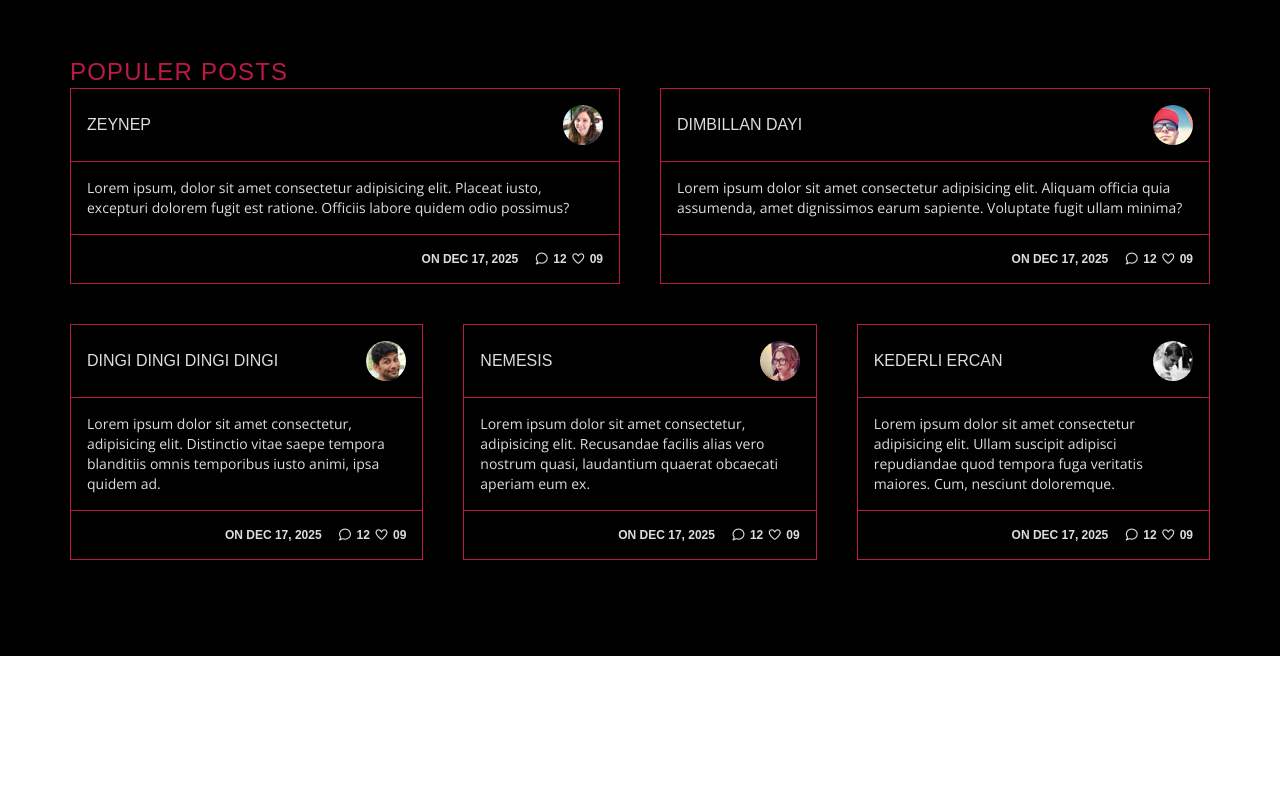
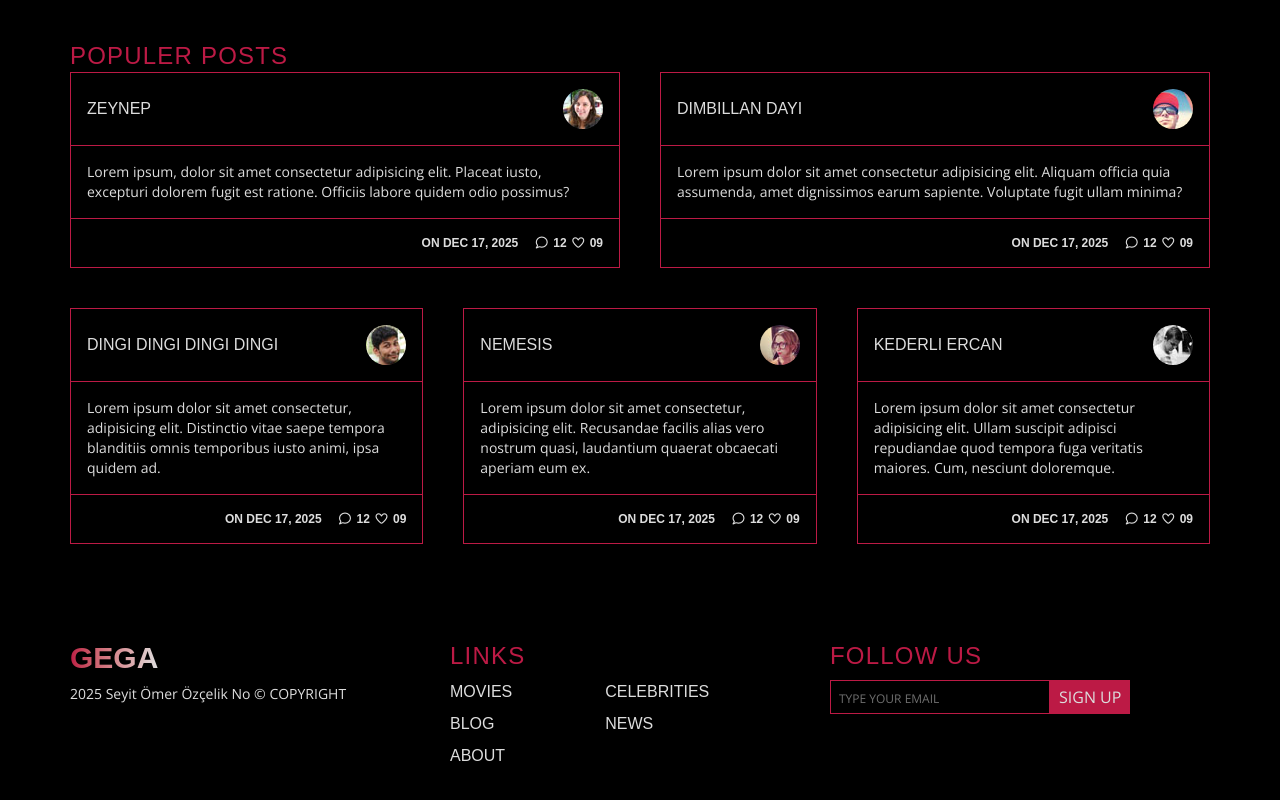
Before and after one commit to omerozcelik34/tailwind-learning-website, a website: page src/index.html in a window 1280 px wide. Shown: the part 1915-2715 px from the top of the page. Before the commit the page ends 2571 px from the top, so only its background shows below. Drawn offline with nearby package versions, Linux system fonts and the light colour scheme; a web font is replaced by a local one.

Commit message:
Footer section created

```diff
--- a/src/index.html
+++ b/src/index.html
@@ -329,8 +329,11 @@
       <div class="md:basis-2/3 lg:basis-1/2">
         <!--? Right Content Container -->
         <div class="flex flex-col justify-center py-10 w-3/4 md:w-full">
+          <!--? Genres -->
           <h3 class="tracking-wider text-mymelon">action, drama, thriller</h3>
+          <!--? Title -->
           <h2 class="mb-2">matrix reloaded</h2>
+          <!--? Text -->
           <p class="text-sm mb-2">Lorem ipsum dolor sit, amet consectetur adipisicing elit. Autem at aperiam deserunt. Accusamus a velit, porro aliquam totam sequi molestias?</p>
           <h3 class="tracking-wider text-myred">8 wins 34 nominations</h3>
         </div>
@@ -343,7 +346,7 @@
   </section>
 
   <!--? Blog Section -->
-  <section class="py-24 bg-black text-mygrey">
+  <section class="py-20 bg-black text-mygrey">
     <!--? Blog Container -->
     <div class="container px-10 lg:px-0">
       <!--? Title -->
@@ -460,5 +463,36 @@
     </div>
   </section>
 
+  <!--? Footer Section -->
+  <footer class="bg-black text-mygrey pt-4">
+    <!--? Footer Container -->
+    <div class="container flex flex-col space-y-10 md:space-y-0 md:flex-row md:space-x-10 lg:space-x-0 px-10 lg:px-0 pb-8">
+      <!--? Left -->
+      <div class="basis-1/3">
+        <a href="#" class="text-2xl lg:text-3xl font-bold text-transparent bg-gradient-to-r bg-clip-text from-myred to-mygrey">GEGA</a>
+        <p class="text-sm mt-2">2025 Seyit Ömer Özçelik No &copy; COPYRIGHT</p>
+      </div>
+      <!--? Middle -->
+      <div class="basis-1/3">
+        <h2 class="mb-2 text-myred">links</h2>
+        <div class="grid grid-cols-5 gap-2 uppercase">
+          <a class="col-span-2 hover:text-mymelon duration-500" href="#">movies</a>
+          <a class="col-span-2 hover:text-mymelon duration-500" href="#">celebrities</a>
+          <a class="col-span-2 hover:text-mymelon duration-500" href="#">blog</a>
+          <a class="col-span-2 hover:text-mymelon duration-500" href="#">news</a>
+          <a class="col-span-2 hover:text-mymelon duration-500" href="#">about</a>
+        </div>
+      </div>
+      <!--? Right -->
+      <div class="basis-1/3">
+        <h2 class="mb-2 text-myred">follow us</h2>
+        <form action="" class="flex flex-nowrap">
+          <input class="py-1 px-2 bg-transparent border border-myred outline-none placeholder:text-xs placeholder:uppercase" placeholder="type your email" type="text">
+          <button class="py-1 px-2 border border-myred bg-myred uppercase text-nowrap">sign up</button>
+        </form>
+      </div>
+    </div>
+  </footer>
+
 </body>
 </html>
```
Also changed, not shown: src/css/input.css (line endings or trailing spaces), src/css/output.css.
